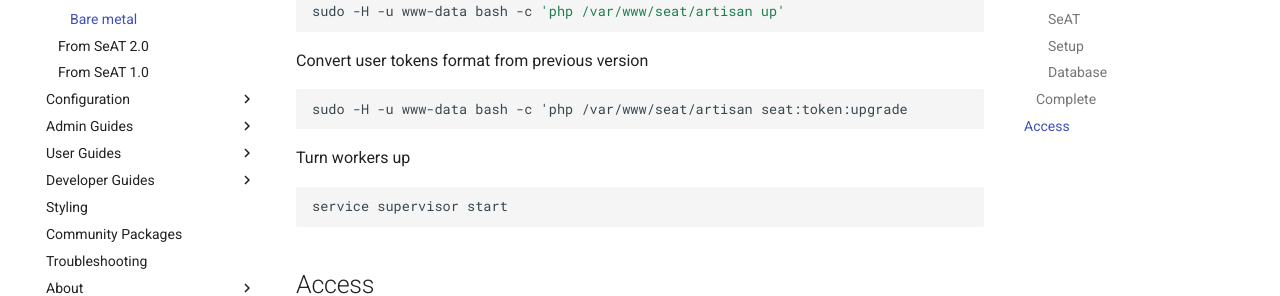
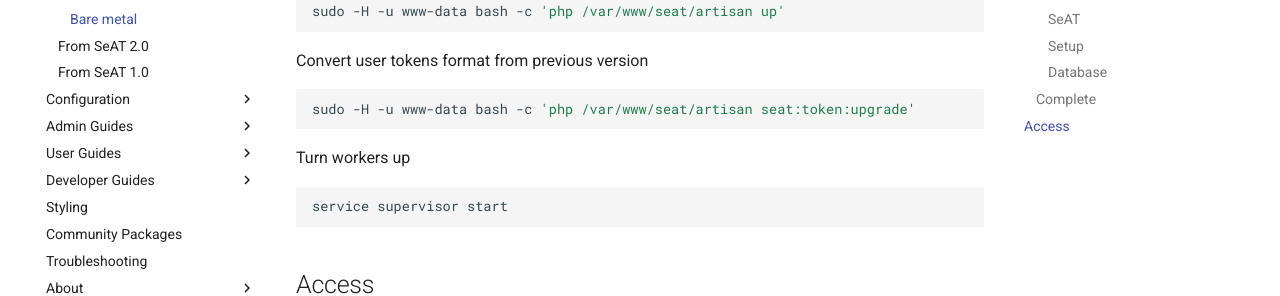
Before and after one commit to zenobio93/seat-docs, an MkDocs documentation site: the page built from docs/upgrading/from_seat_3_0/bare_metal.md, in a window 1280 px wide and 900 px high, scrolled down 3400 px. Shown: the part 251-547 px from the top of the window. Built offline with MkDocs 1.6.1 and Material for MkDocs 9.7.7, drawn with Linux system fonts in a browser that asks for light colours; comment, search, counter and statistics services are not loaded.

Commit message:
docs: fix a typo

````diff
--- a/docs/upgrading/from_seat_3_0/bare_metal.md
+++ b/docs/upgrading/from_seat_3_0/bare_metal.md
@@ -159,7 +159,7 @@
 Convert user tokens format from previous version
 
 ```bash
-sudo -H -u www-data bash -c 'php /var/www/seat/artisan seat:token:upgrade
+sudo -H -u www-data bash -c 'php /var/www/seat/artisan seat:token:upgrade'
 ```
 
 Turn workers up
````
